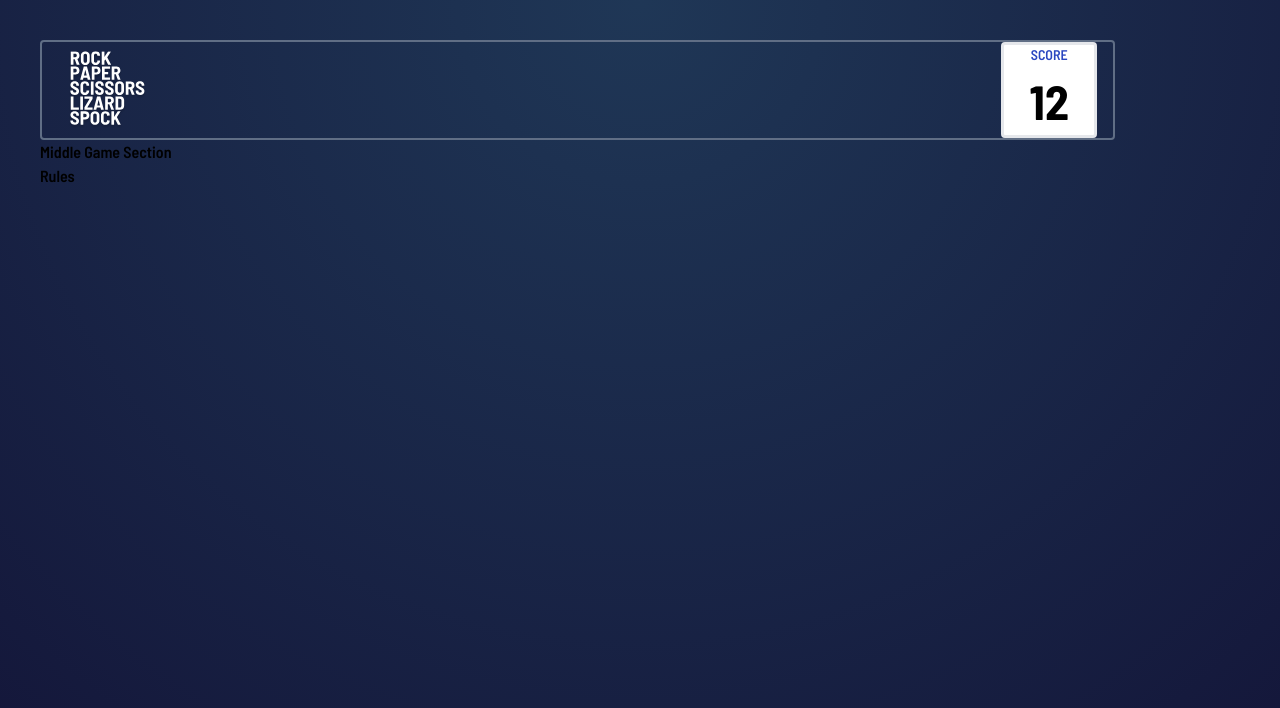
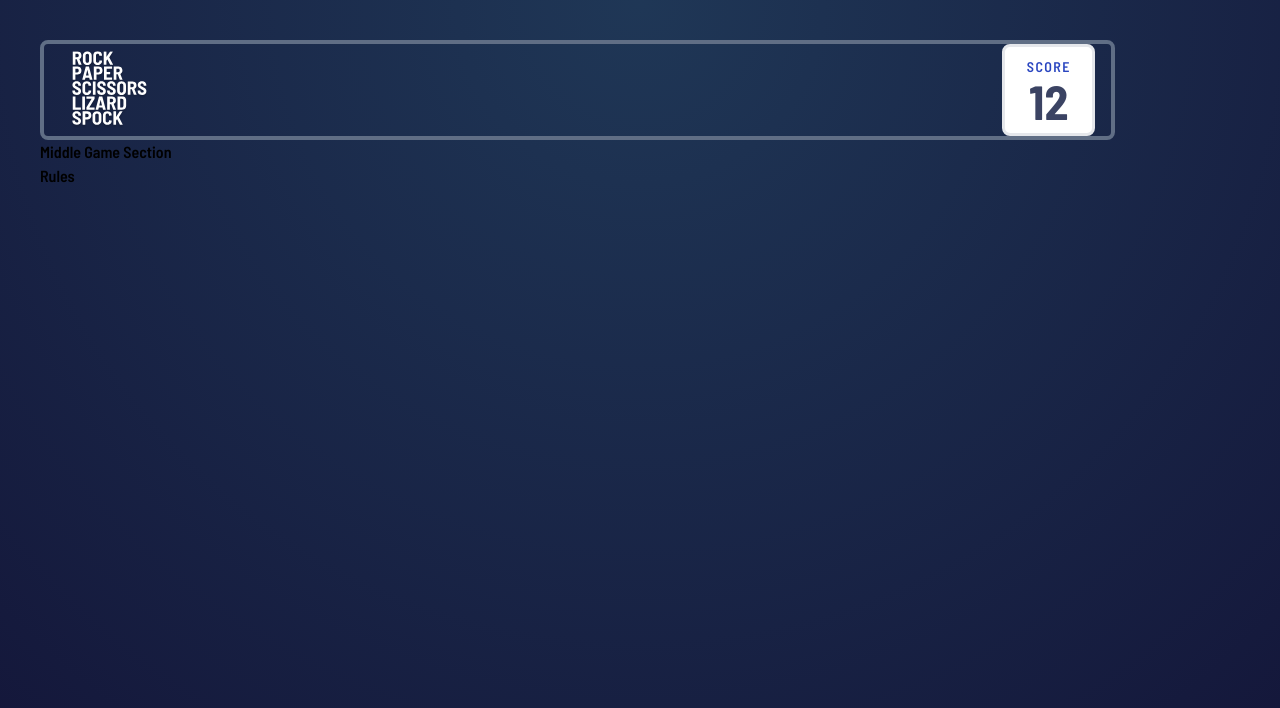
Before and after one commit to pkthunder87/rock-paper-scissors, a React (Vite) app: page / in a window 1280 px wide. Shown: the top 708 px of the page. Built offline with nearby package versions, Linux system fonts and the light colour scheme.

Commit message:
Feat: Finish Header component styling

```diff
--- a/src/components/Header.jsx
+++ b/src/components/Header.jsx
@@ -2,7 +2,7 @@ import ScoreBox from './ScoreBox';
 
 function Header() {
   return (
-    <div className="flex h-[12.5dvh] w-[84dvw] items-center justify-between rounded border-2 border-header-outline p-2">
+    <div className="flex h-[12.5dvh] w-[84dvw] items-center justify-between rounded-lg border-4 border-header-outline p-2">
       <img
         className="h-[fit-content] w-[fit-content] scale-[.68]"
         src="logo-bonus.svg"
--- a/src/components/ScoreBox.jsx
+++ b/src/components/ScoreBox.jsx
@@ -1,8 +1,10 @@
 function ScoreBox() {
   return (
-    <div className=" mr-2 flex h-24 w-24 flex-col items-center rounded border-[3px] bg-white">
-      <h2 className="text-sm font-semibold text-score-text">SCORE</h2>
-      <h2 className=" text-[3rem] font-bold ">12</h2>
+    <div className=" mr-2 flex h-[5.8rem] w-[5.8rem] flex-col items-center rounded-lg border-[3px] bg-white">
+      <h2 className="-mb-3 pt-[.65rem] text-sm font-semibold tracking-widest text-score-text">
+        SCORE
+      </h2>
+      <h2 className=" text-[3rem] font-bold text-dark-text">12</h2>
     </div>
   );
 }
```
